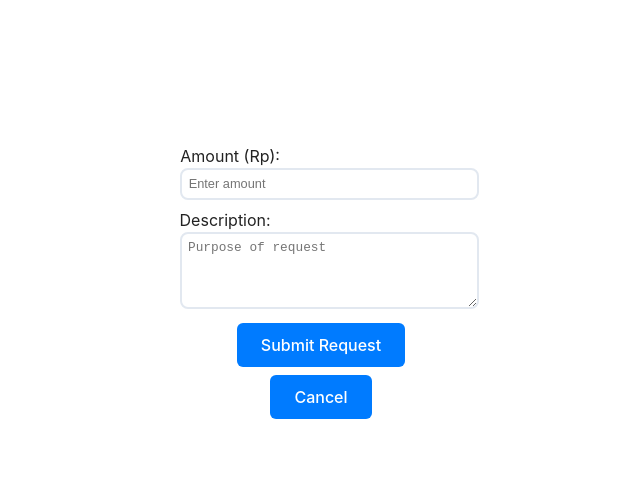
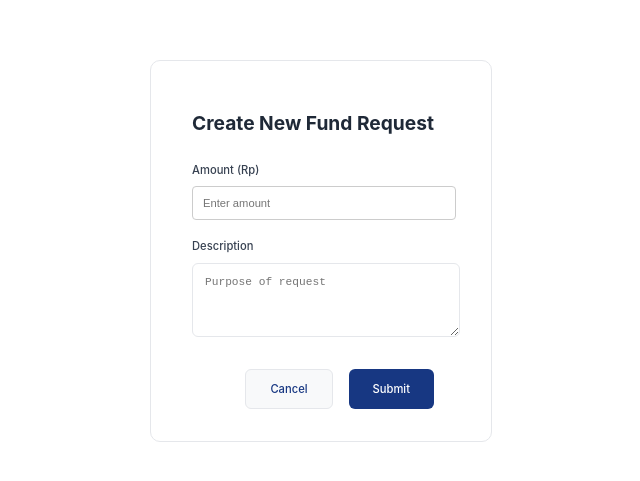
Before and after one commit to ve11yn/anggarin-lclc, a React (Vite) app: page /fund-requests/1/create in a window 1280 px wide. Shown: the part 149-630 px from the top of the page, without its empty margins (319-959 px from the left). Built offline with nearby package versions, Linux system fonts and the light colour scheme; no server answers.

Commit message:
Fixed UI for create new fund request

```diff
--- a/src/contexts/budgetPlanContext.tsx
+++ b/src/contexts/budgetPlanContext.tsx
@@ -1,4 +1,4 @@
-import { arrayUnion, collection, doc, getDoc, getDocs, increment, query, setDoc, updateDoc, where } from "firebase/firestore";
+import { arrayRemove, arrayUnion, collection, deleteDoc, doc, getDoc, getDocs, increment, query, setDoc, updateDoc, where } from "firebase/firestore";
 import { createContext, ReactNode, useContext, useReducer } from "react";
 import { db } from "../main";
 import { FundRequest } from "./fundRequestContext";
@@ -30,6 +30,7 @@ type BudgetPlanAction =
     | { type: "ADD_MEMBER"; payload: { planId: string; userId: string } }
     | { type: "ADD_FUND_REQUEST"; payload: { planId: string; requestId: string } }
     | { type: "UPDATE_FUNDS"; payload: { planId: string; amount: number } };
+
 
 const BudgetPlanContext = createContext<{
     state: BudgetPlanState;
@@ -187,6 +188,8 @@ const budgetPlanReducer = (state: BudgetPlanState, action: BudgetPlanAction): Bu
         return plans;
     };
 
+
+
     return (
         <BudgetPlanContext.Provider value={{
             state,
--- a/src/css/budgetPlan.css
+++ b/src/css/budgetPlan.css
@@ -307,7 +307,7 @@ span {
 /* Buttons */
 
 button {
-    background: #007bff;
+    background: #1a237e;
     color: white;
     border: none;
     padding: 0.75rem 1.5rem;
@@ -318,7 +318,7 @@ button {
 }
 
 button:hover {
-    background: #0056b3;
+    background: #1a237e;
 }
 
 
@@ -562,5 +562,3 @@ textarea:focus {
     </div>
 </div>
 */
-
-div>*/
--- a/src/css/budgetPlanDetails.css
+++ b/src/css/budgetPlanDetails.css
@@ -434,3 +434,16 @@ h4 {
     justify-content: center;
     align-items: right;
 }
+
+.primary-button {
+    font-size: 0.7rem;
+    background-color: #F7F1B9;
+    border: 1px solid #FFE500;
+    padding: 0.4rem 0.7rem;
+    color: black;
+}
+
+.primary-button:hover {
+    background-color: #FFE500;
+    border: 1px solid #FFE500;
+}
--- /dev/null
+++ b/src/css/fundRequestCreate.css
@@ -0,0 +1,150 @@
+.create-request-container {
+    margin: 0 auto;
+    display: flex;
+    flex-direction: column;
+    align-items: center;
+    justify-content: center;
+}
+
+
+/* .request-form {
+    display: flex;
+    flex-direction: column;
+    gap: 1.5rem;
+}
+
+.form-group {
+    display: flex;
+    flex-direction: column;
+    gap: 0.5rem;
+} */
+
+.form-group label {
+    font-size: 0.875rem;
+    font-weight: 500;
+    color: #374151;
+}
+
+
+/* .form-input,
+.form-textarea {
+    padding: 0.75rem;
+    border: 1px solid #e5e7eb;
+    border-radius: 0.375rem;
+    font-size: 0.875rem;
+    width: 100%;
+}
+
+.form-textarea {
+    min-height: 120px;
+    resize: vertical;
+} */
+
+.modal-actions {
+    display: flex;
+    gap: 1rem;
+    justify-content: center;
+    margin-top: 1.5rem;
+}
+
+.primary-button:disabled,
+.secondary-button:disabled {
+    opacity: 0.7;
+    cursor: not-allowed;
+}
+
+.confirmation-modal {
+    padding: 2rem 2rem 2rem 1rem;
+    border: 1px solid #e5e7eb;
+    border-radius: 10px;
+    display: flex;
+    flex-direction: column;
+    align-items: center;
+    justify-content: center;
+    width: 100%;
+}
+
+.modal-content {
+    display: flex;
+    flex-direction: column;
+    align-items: center;
+    justify-content: center;
+}
+
+.request-form {
+    width: 100%;
+}
+
+.form-group {
+    display: flex;
+    flex-direction: column;
+    gap: 0.5rem;
+    width: 100%;
+}
+
+.form-group label {
+    font-size: 0.7rem;
+    font-weight: 500;
+    color: #374151;
+}
+
+.form-input,
+.form-textarea {
+    width: 100%;
+    padding: 0.75rem;
+    border: 1px solid #e5e7eb;
+    border-radius: 0.375rem;
+    font-size: 0.7rem;
+}
+
+.form-textarea {
+    resize: vertical;
+}
+
+.modal-actions {
+    display: flex;
+    gap: 1rem;
+    justify-content: flex-end;
+    margin-top: 1.5rem;
+    width: 100%;
+}
+
+.primary-button,
+.secondary-button {
+    padding: 0.75rem 1.5rem;
+    border-radius: 6px;
+    font-size: 0.7rem;
+    font-weight: 500;
+    cursor: pointer;
+    transition: opacity 0.2s;
+}
+
+.primary-button {
+    background: #173782;
+    color: white;
+    border: none;
+}
+
+.secondary-button {
+    background: #f8f9fa;
+    color: #173782;
+    border: 1px solid #e5e7eb;
+}
+
+.primary-button:disabled,
+.secondary-button:disabled {
+    opacity: 0.7;
+    cursor: not-allowed;
+}
+
+.primary-button:hover {
+    background: #7289c1;
+    color: white;
+    border: none;
+}
+
+.secondary-button:hover {
+    background: #d1d1d1;
+    color: #173782;
+    border: 1px solid #e5e7eb;
+}
--- a/src/tsx-file/budgetPlanDetails.tsx
+++ b/src/tsx-file/budgetPlanDetails.tsx
@@ -19,6 +19,10 @@ const BudgetPlanDetailsPage = () => {
   const {state : userState} = useUser();
   const [memberDetails, setMemberDetails] = useState<UserDetails[]>([]);
   const navigate = useNavigate();
+  const isOwner = plan?.ownerId === userState.uid;
+  const [showDiscardModal, setShowDiscardModal] = useState(false);
+
+
   const handleJoinPlan = async () => {
     if (!userState.uid || !planId) {
       alert('Please login to join this plan');
@@ -72,6 +76,7 @@ const BudgetPlanDetailsPage = () => {
 
     loadMemberDetails();
     }, [plan]);
+
 
   if (!plan) return <div>Loading...</div>;
 
@@ -147,8 +152,36 @@ const BudgetPlanDetailsPage = () => {
               <div className="detail-members-count">
                   Members: {plan.members.length}
               </div>
+
+              <div className="action-buttons" style={{paddingTop:'20px'}}>
+            {isOwner ? (
+                <>
+                    <button
+                        className="danger-button"
+                        onClick={() => setShowDiscardModal(true)}
+                    >
+                        Discard Plan
+                    </button>
+                    <button className="secondary-button">
+                        Generate Report
+                    </button>
+                </>
+            ) : (
+                <button
+                    className="primary-button"
+                    onClick={() => navigate(`/fund-requests/${planId}/create`)}
+                >
+                    + Request
+                </button>
+            )}
+
+        </div>
           </div>
       </div>
+
+
+
+
           </div>
 
           <div className="latest-events">
@@ -199,11 +232,18 @@ const BudgetPlanDetailsPage = () => {
                     Create Request
                     </Link>
                 )}
-            </div> */}
+                </div> */}
         </div>
 
 
-      </div>
+
+
+
+
+
+                </div>
+
+
     </div>
   );
 };
--- a/src/tsx-file/fundRequestCreate.tsx
+++ b/src/tsx-file/fundRequestCreate.tsx
@@ -5,6 +5,7 @@ import { useUser } from "../contexts/userContext";
 import { useState } from "react";
 import Navigation2 from "./navigation2";
 import { useBudgetPlans } from "../contexts/budgetPlanContext";
+import "../css/fundRequestCreate.css"
 
 const CreateFundRequest = () => {
   const { planId } = useParams();
@@ -92,10 +93,14 @@ const CreateFundRequest = () => {
   return (
     <div className="create-request-container">
     <Navigation2 />
-      <h2>Create New Fund Request</h2>
-      <form onSubmit={handleSubmit}>
-        <div>
-          <label>Amount (Rp):</label>
+
+
+    <div className="confirmation-modal" style={{ position: 'static', background: 'none' }}>
+      <div className="modal-content">
+        <h2 style={{ marginBottom: '1.5rem', color: '#1f2937' }}>Create New Fund Request</h2>
+        <form onSubmit={handleSubmit} className="request-form">
+          <div className="form-group">
+            <label>Amount (Rp)</label>
             <input
               type="number"
               min="1"
@@ -105,11 +110,12 @@ const CreateFundRequest = () => {
               placeholder="Enter amount"
               required
               disabled={isSubmitting}
+              className="form-input"
             />
           </div>
 
-        <div>
-          <label>Description:</label>
+          <div className="form-group">
+            <label>Description</label>
             <textarea
               value={formData.description}
               onChange={(e) => setFormData({...formData, description: e.target.value})}
@@ -117,24 +123,30 @@ const CreateFundRequest = () => {
               rows={4}
               required
               disabled={isSubmitting}
+              className="form-textarea"
             />
           </div>
 
-        <button
-          type="submit"
-          disabled={isSubmitting}
-        >
-          {isSubmitting ? 'Creating...' : 'Submit Request'}
-        </button>
-
+          <div className="modal-actions">
             <button
               type="button"
               onClick={() => navigate(`/budgetplan/${planId}`)}
+              className="secondary-button"
               disabled={isSubmitting}
             >
               Cancel
             </button>
+            <button
+              type="submit"
+              className="primary-button"
+              disabled={isSubmitting}
+            >
+              {isSubmitting ? 'Creating...' : 'Submit'}
+            </button>
+          </div>
         </form>
+      </div>
+    </div>
   </div>
   );
 };
```
Also changed, not shown: src/css/landing.css (+39 -39 lines), src/tsx-file/landing.tsx (+16 -16 lines). Lines whose indentation alone changed are shown as unchanged.
